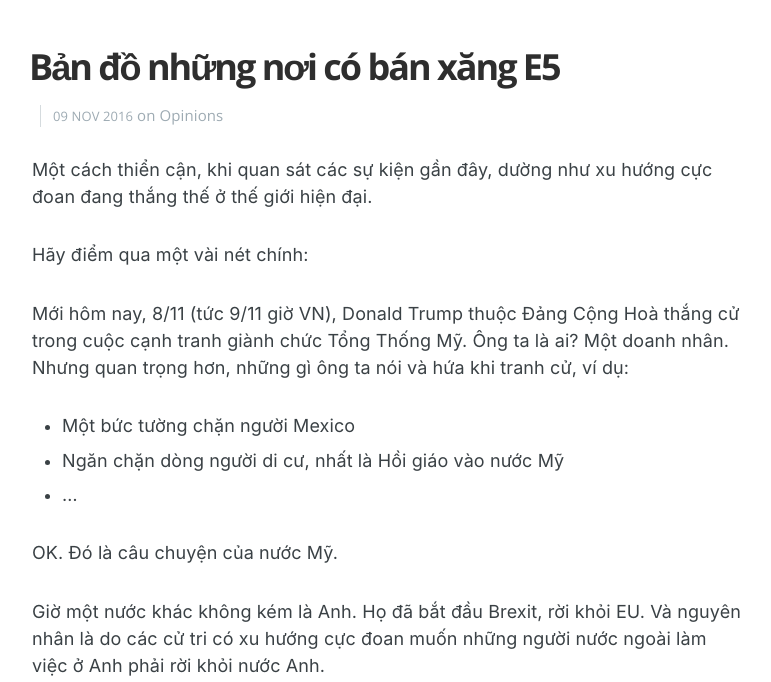
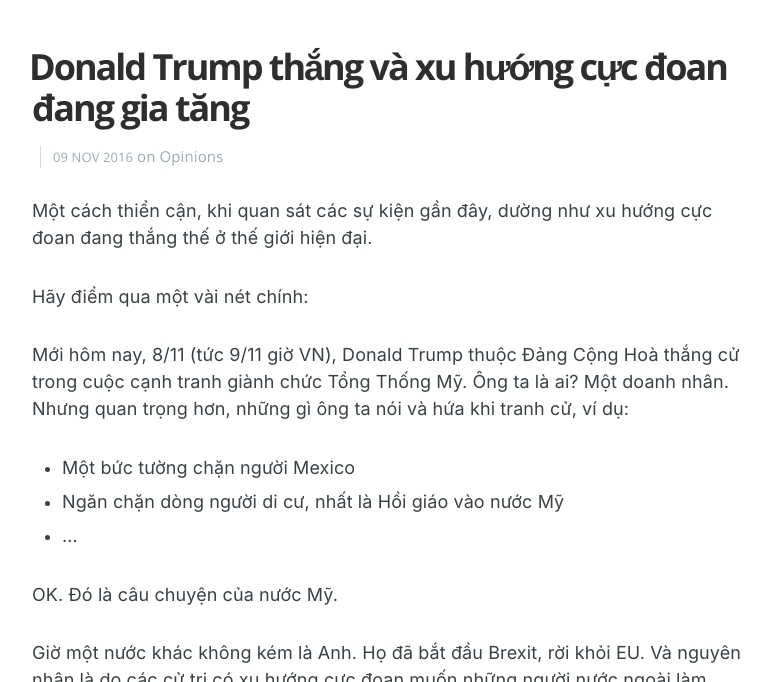
Before and after one commit to botbie/blog, a Jekyll site: the page built from _posts/2016-11-09-donald-trump-thang-va-xu-huong-cuc-doan-dang-gia-tang.md, in a window 1280 px wide and 900 px high, scrolled down 371 px, cut to the strip 218-900 px from the top of the window. Shown: the whole strip, without its empty margins (253-1024 px from the left). Built offline with Jekyll 4.4.1, drawn with Linux system fonts in a browser that asks for light colours; nearby versions of some CDN libraries.

Commit message:
Add old post

```diff
--- a/_posts/2016-11-09-donald-trump-thang-va-xu-huong-cuc-doan-dang-gia-tang.md
+++ b/_posts/2016-11-09-donald-trump-thang-va-xu-huong-cuc-doan-dang-gia-tang.md
@@ -4,7 +4,7 @@
 logo: 'assets/images/ghost.png'
 subclass: 'post tag-test tag-content'
 navigation: True
-title: Bản đồ những nơi có bán xăng E5
+title: Donald Trump thắng và xu hướng cực đoan đang gia tăng
 date: 2016-11-09
 tags: [opinions]
 author: nkimkha
```
